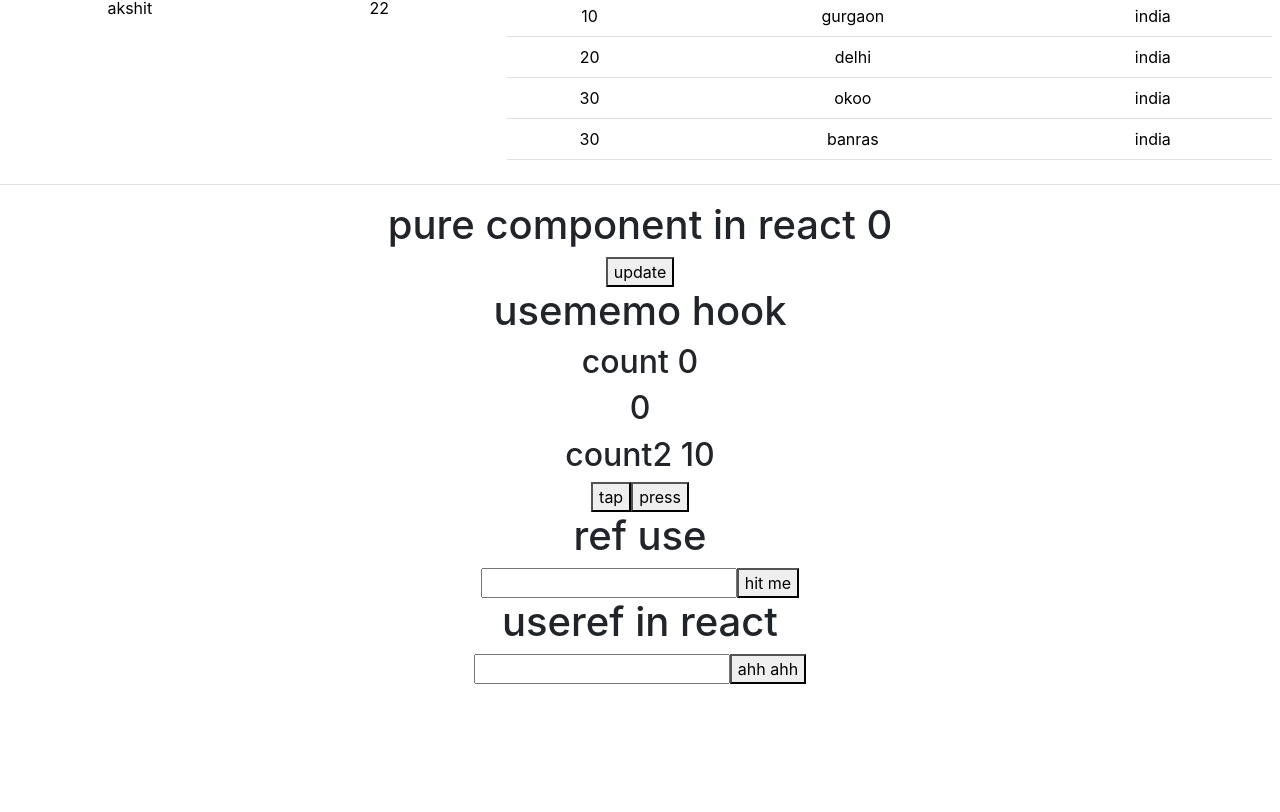
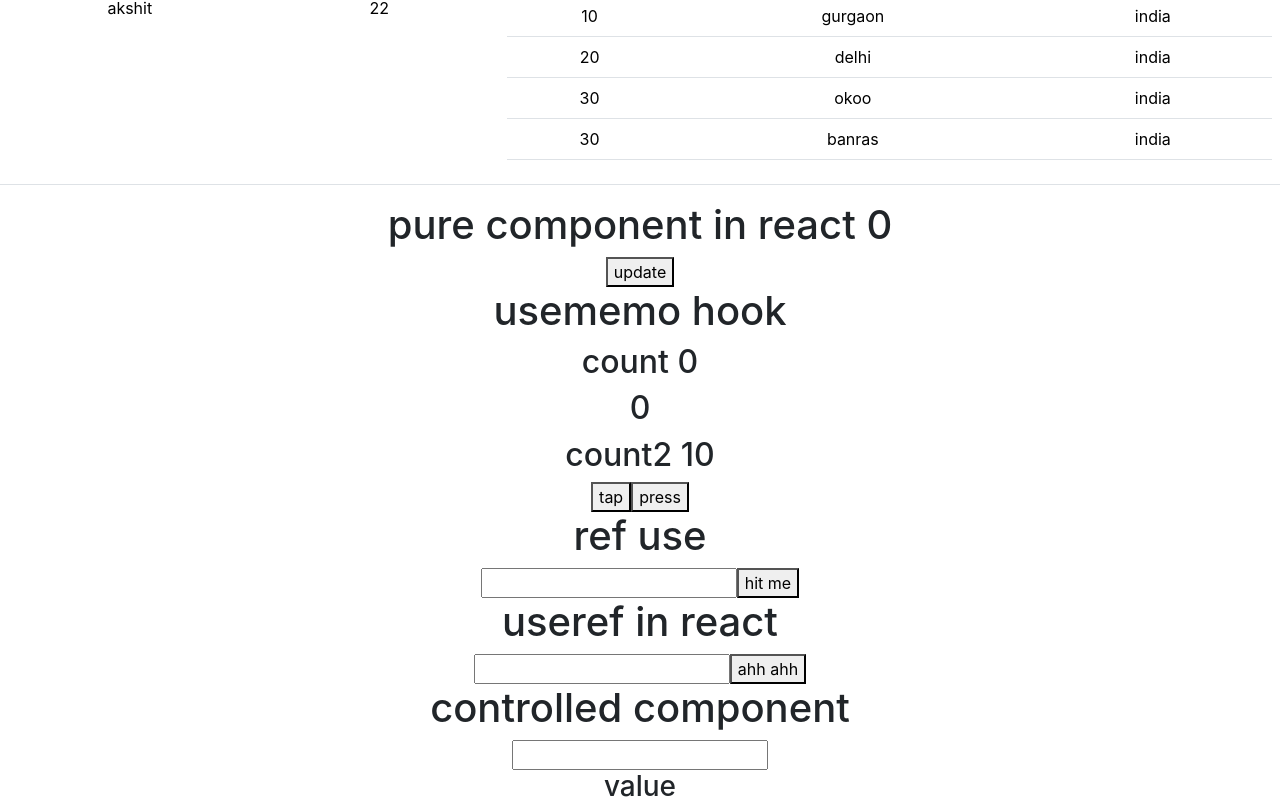
Before and after one commit to Akshit-Kumar098/react-learning, a React (Create React App) app: page / in a window 1280 px wide. Shown: the part 2745-3557 px from the top of the page. Before the commit the page ends 3429 px from the top, so only its background shows below. Built offline with nearby package versions, Linux system fonts and the light colour scheme.

Commit message:
controlled

```diff
--- a/src/App.js
+++ b/src/App.js
@@ -1,7 +1,7 @@
 import logo from './logo.svg';
 import './App.css';
 // import Useme from './user';
-import React, { Component } from 'react';
+import React, { Component, useRef } from 'react';
 import { useState } from 'react';
 import Amkshit from './user';
 import Names from './Student.js'
@@ -17,6 +17,9 @@ import Ohyehh from './purecomponent.js';
 import Honey from './Usememo.js';
 import Ooo from './Ref.js';
 import Xxx from './Useref.js';
+import Me from './Controllled.js';
+// import Tm from '/.Forwardref.js'
+
 
 
 function App() {
@@ -25,6 +28,10 @@ function App() {
       alert("white meao")
     )
   }
+  // let baby=useRef(null);
+  // function babyUpdate(){
+  // baby.current.style.backgroundColor="yellow"
+  // }
   return (
     <div className="App">
 
@@ -49,7 +56,9 @@ function App() {
       <Honey/>
       <Ooo/>
       <Xxx/>
-      {/* <Cheems/> */}
+      <Me/>
+      {/* <Tm ref={baby}/>
+      <button onClick={babyUpdate}>forwardref</button> */}
 
     </div>
 
--- /dev/null
+++ b/src/Controllled.js
@@ -0,0 +1,12 @@
+import { useState } from "react";
+function Me(){
+    const [val,setVal]=useState("")
+    return(
+        <div>
+            <h1>controlled component</h1>
+            <input type="text" value={val} onChange={(e)=>setVal(e.target.value)}/>
+            <h3>value {val}</h3>
+        </div>
+    )
+}
+export default Me;
```
Also changed, not shown: src/Forwardref.js (added, +10 -0 lines).
